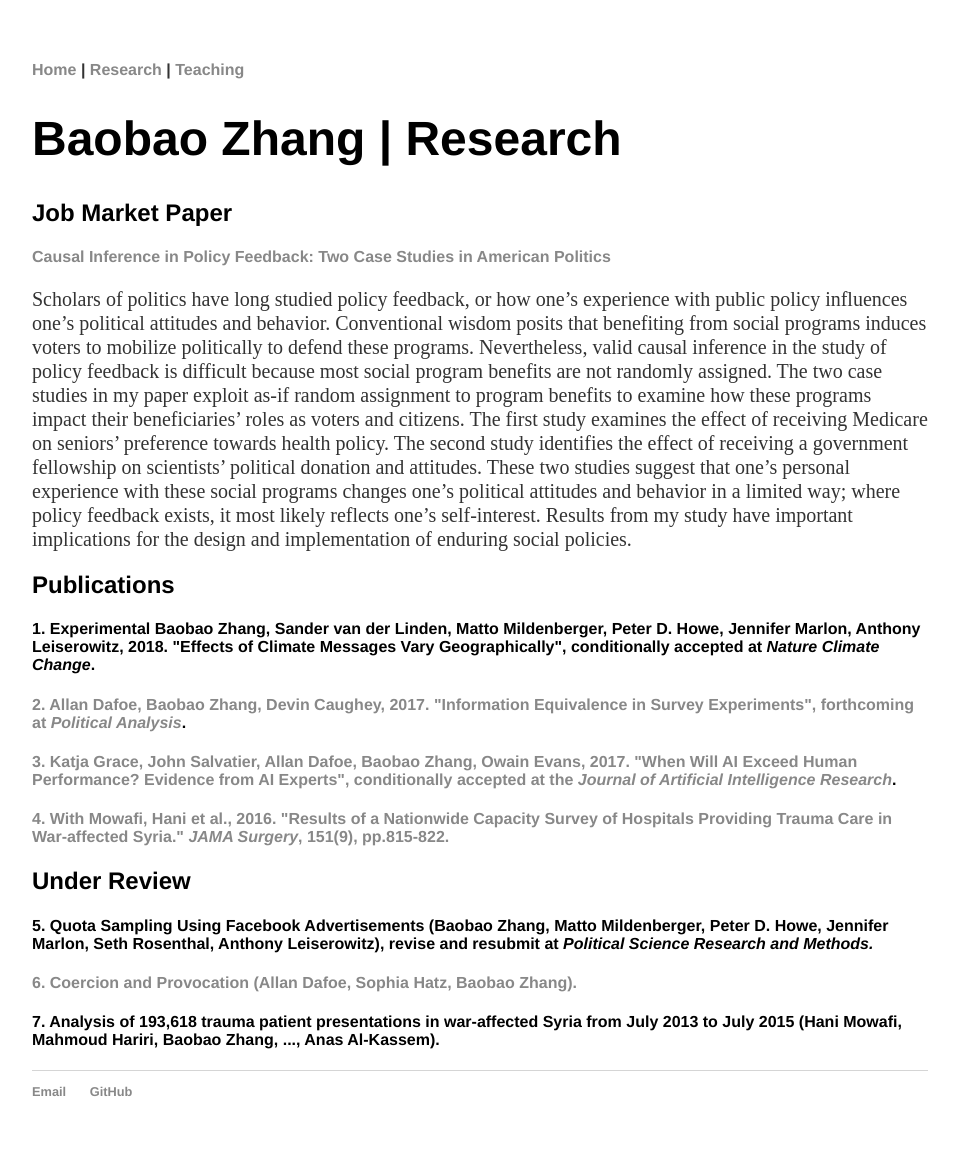
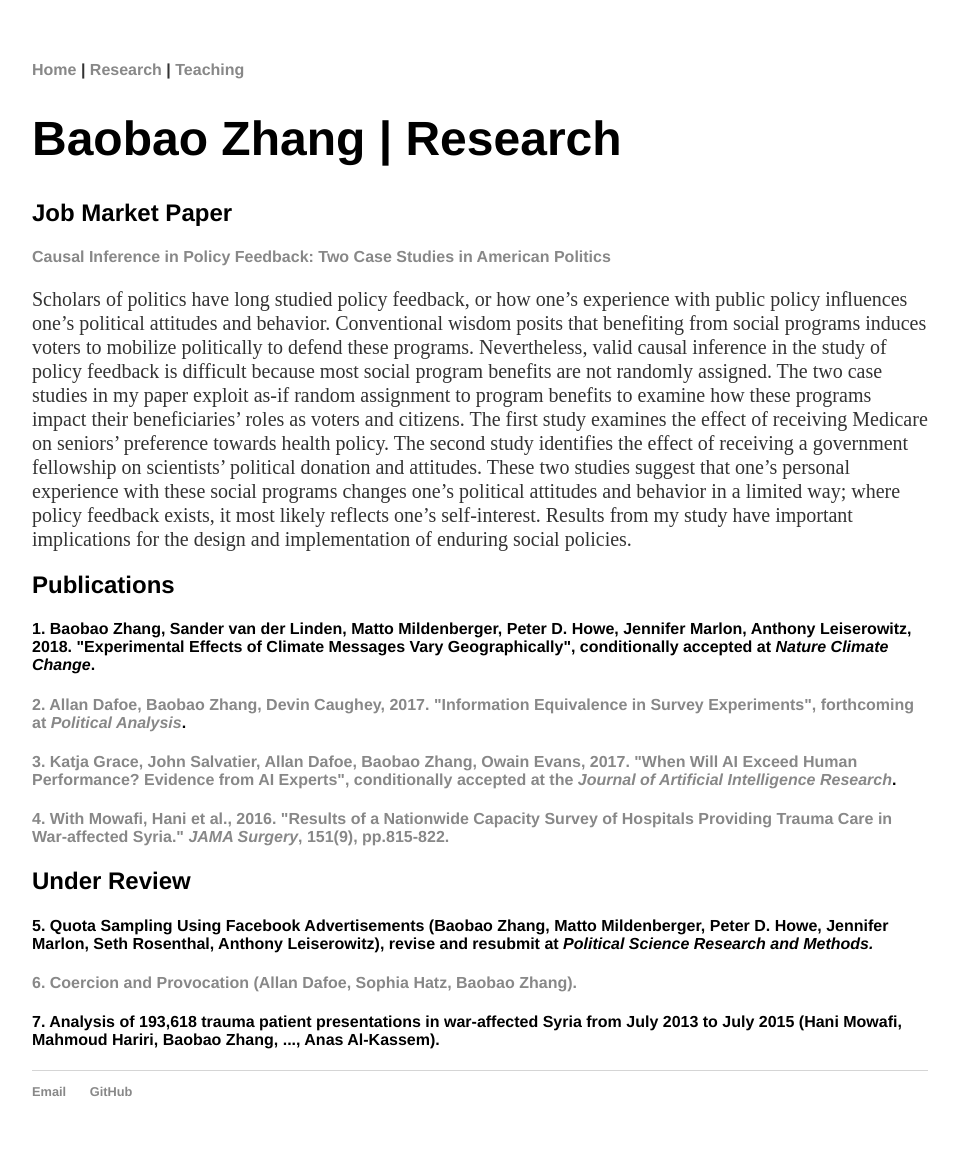
Before and after one commit to morganlivingston/baobaofzhang.github.io, a Jekyll site: the page built from research.html, in a window 1280 px wide. Shown: the whole page, without its empty margins (160-1119 px from the left). Built offline with Jekyll 4.4.1, drawn with Linux system fonts in a browser that asks for light colours.

```diff
--- a/research.html
+++ b/research.html
@@ -14,7 +14,7 @@ title: Research
 Scholars of politics have long studied policy feedback, or how one’s experience with public policy influences one’s political attitudes and behavior. Conventional wisdom posits that benefiting from social programs induces voters to mobilize politically to defend these programs. Nevertheless, valid causal inference in the study of policy feedback is difficult because most social program benefits are not randomly assigned. The two case studies in my paper exploit as-if random assignment to program benefits to examine how these programs impact their beneficiaries’ roles as voters and citizens. The first study examines the effect of receiving Medicare on seniors’ preference towards health policy. The second study identifies the effect of receiving a government fellowship on scientists’ political donation and attitudes. These two studies suggest that one’s personal experience with these social programs changes one’s political attitudes and behavior in a limited way; where policy feedback exists, it most likely reflects one’s self-interest. Results from my study have important implications for the design and implementation of enduring social policies.
 </p>
 			<h2>Publications</h2>
-  <h4>1. Experimental Baobao Zhang, Sander van der Linden, Matto Mildenberger, Peter D. Howe, Jennifer Marlon, Anthony Leiserowitz, 2018. "Effects of Climate Messages Vary Geographically", conditionally accepted at <i>Nature Climate Change</i>.</h4>
+  <h4>1. Baobao Zhang, Sander van der Linden, Matto Mildenberger, Peter D. Howe, Jennifer Marlon, Anthony Leiserowitz, 2018. "Experimental Effects of Climate Messages Vary Geographically", conditionally accepted at <i>Nature Climate Change</i>.</h4>
 <h4><a href="http://www.allandafoe.com/ie">2. Allan Dafoe, Baobao Zhang, Devin Caughey, 2017. "Information Equivalence in Survey Experiments", forthcoming at <i>Political Analysis</i></a>.</h4>
 <h4><a href="https://arxiv.org/abs/1705.08807">3. Katja Grace, John Salvatier, Allan Dafoe, Baobao Zhang, Owain Evans, 2017. "When Will AI Exceed Human Performance? Evidence from AI Experts", conditionally accepted at the <i>Journal of Artificial Intelligence Research</i></a>.</h4>
 <h4><a href="https://www.ncbi.nlm.nih.gov/pubmed?term=27332144">4. With Mowafi, Hani et al., 2016. "Results of a Nationwide Capacity Survey of Hospitals Providing Trauma Care in War-affected Syria." <i>JAMA Surgery</i>, 151(9), pp.815-822.</a></h4>
```
